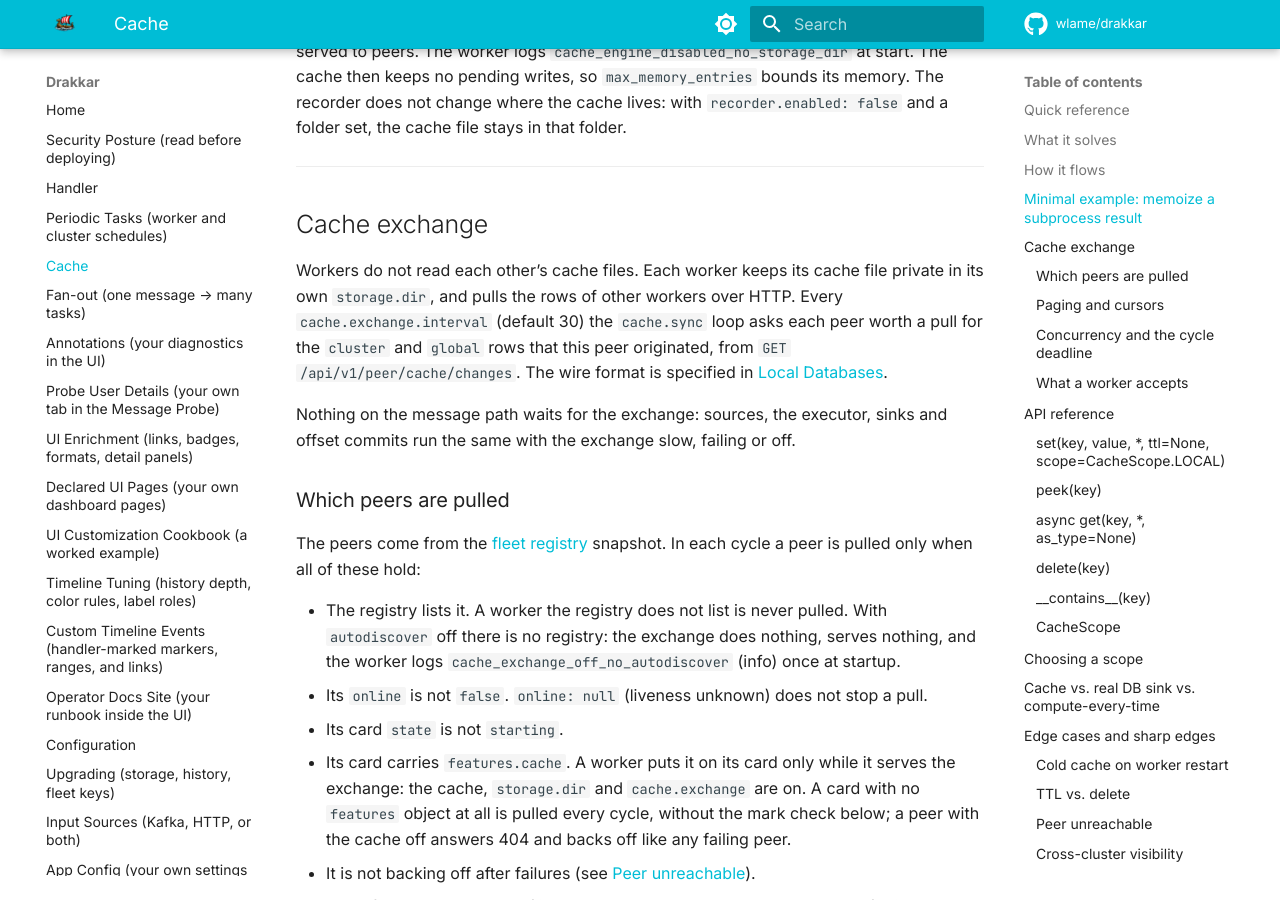
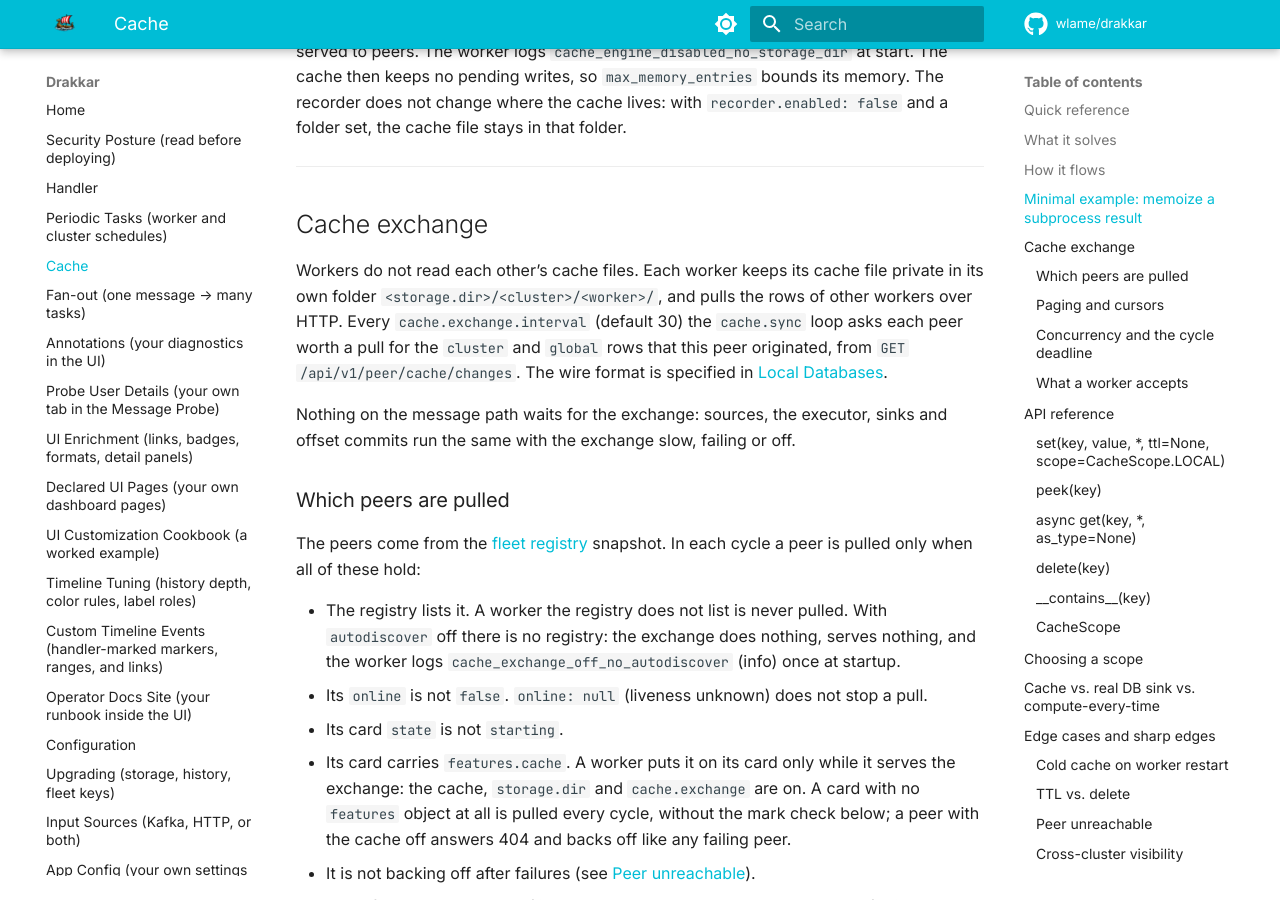
Before and after one commit to wlame/drakkar, an MkDocs documentation site: the page built from docs/cache.md, in a window 1280 px wide and 900 px high, scrolled down 4440 px. Built offline with MkDocs 1.6.1 and Material for MkDocs 9.7.7, drawn with Linux system fonts in a browser that asks for light colours; comment, search, counter and statistics services are not loaded.

Commit message:
Name the own folder in the remaining docs and drop the network wording from a test.

```diff
--- a/docs/cache.md
+++ b/docs/cache.md
@@ -220,7 +220,7 @@ folder.
 ## Cache exchange
 
 Workers do not read each other's cache files. Each worker keeps its cache
-file private in its own `storage.dir`, and pulls the rows of other workers
+file private in its own folder `<storage.dir>/<cluster>/<worker>/`, and pulls the rows of other workers
 over HTTP. Every `cache.exchange.interval` (default 30) the
 `cache.sync` loop asks each peer worth a pull for the `cluster` and
 `global` rows that this peer originated, from
```
Also changed, not shown: docs/faq.md (+2 -2 lines), docs/local-databases.md (+1 -1 lines), 1 other file.
